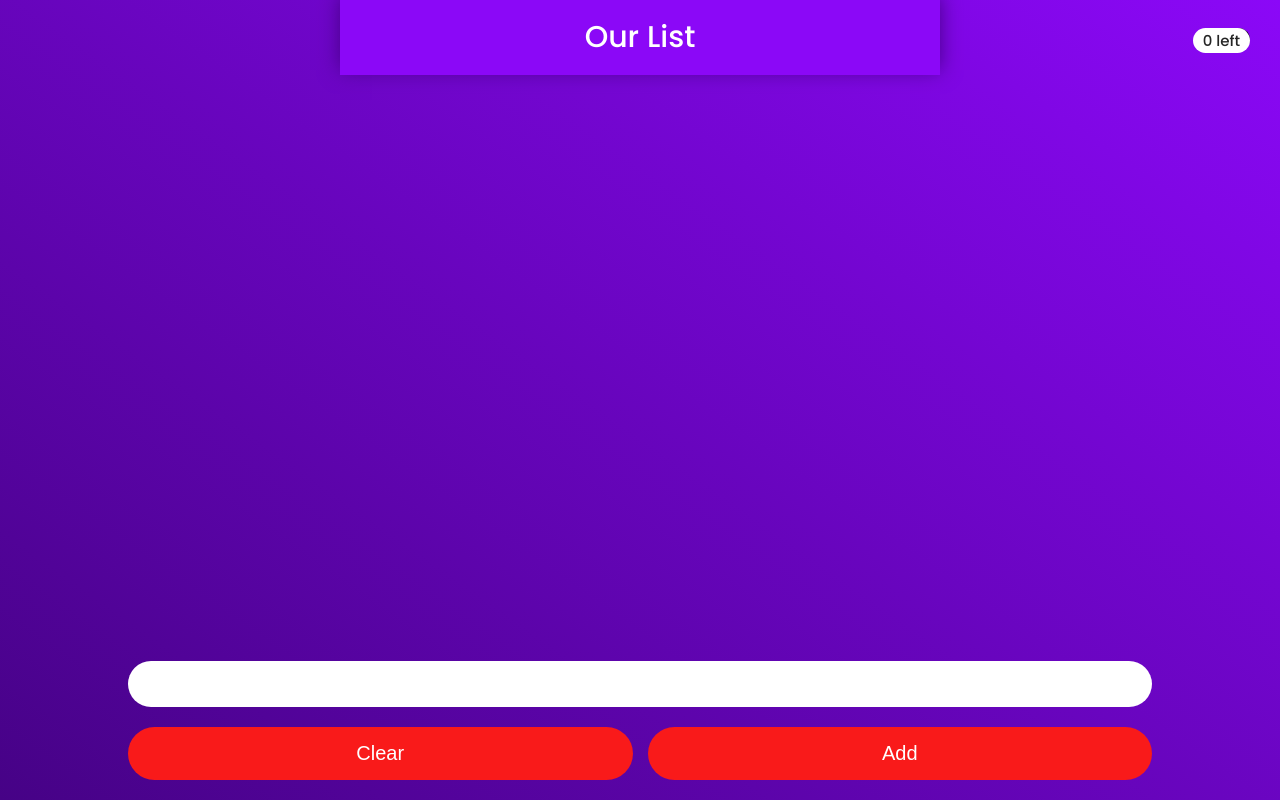
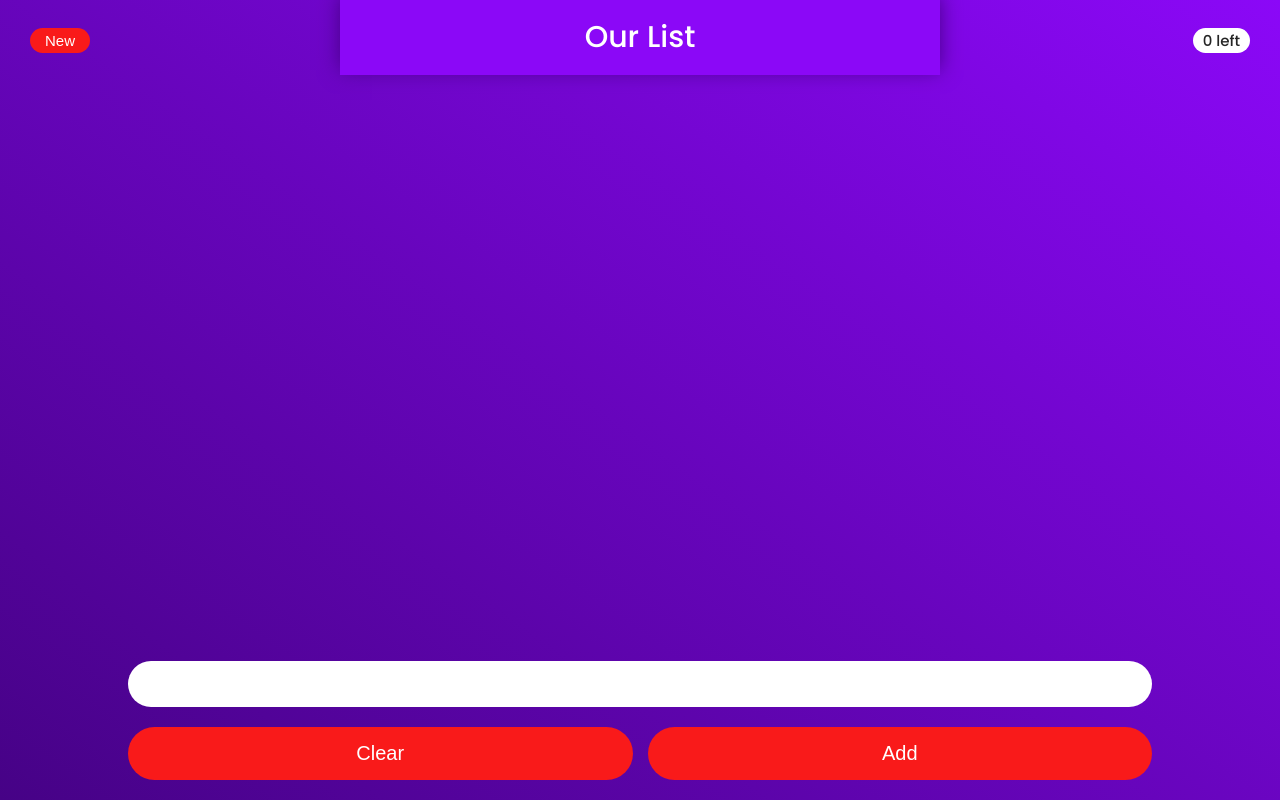
Before and after one commit to BenWhite101/ReactTodoList, a React (Create React App) app: page / in a window 1280 px wide. Built offline with nearby package versions, Linux system fonts and the light colour scheme.

Commit message:
Last minute styling

```diff
--- a/src/Todo.css
+++ b/src/Todo.css
@@ -37,11 +37,12 @@ body h1 {
   font-size: 15px;
   position: absolute;
   top: 28px;
-  right: 30px;
+  left: 30px;
   color: white;
   background: #f91a1a;
-  padding: 1px 10px;
+  padding: 4px 15px;
   border-radius: 22px;
+  border: 0;
 }
 .todoList {
   padding: 40px 30px 30px 30px;
--- a/src/Todo.less
+++ b/src/Todo.less
@@ -45,11 +45,12 @@ body {
       font-size: 15px;
 position: absolute;
 top: 28px;
-right: 30px;
+left: 30px;
 color:white;
 background:#f91a1a;
-padding: 1px 10px;
+padding: 4px 15px;
 border-radius: 22px;
+border:0;
 }
 
 
```
